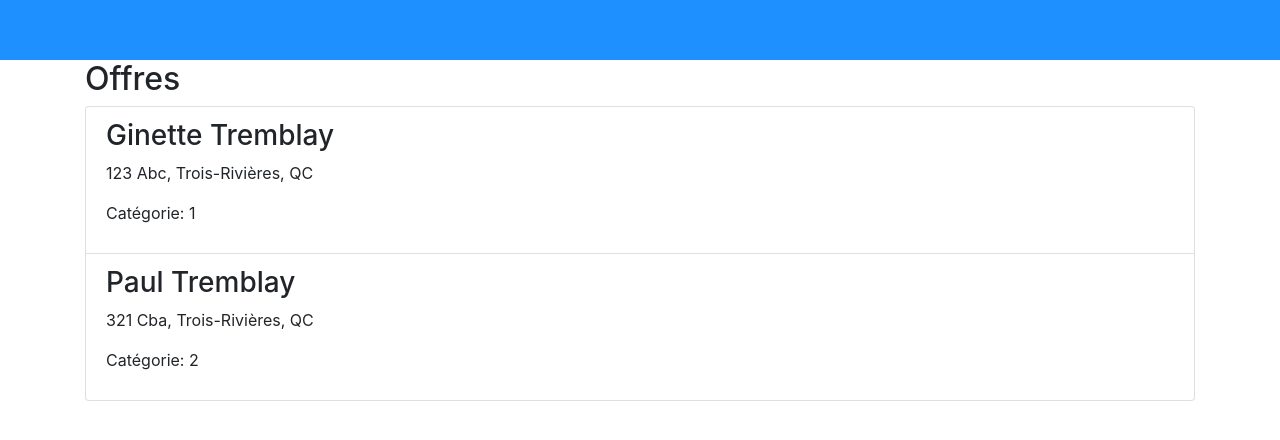
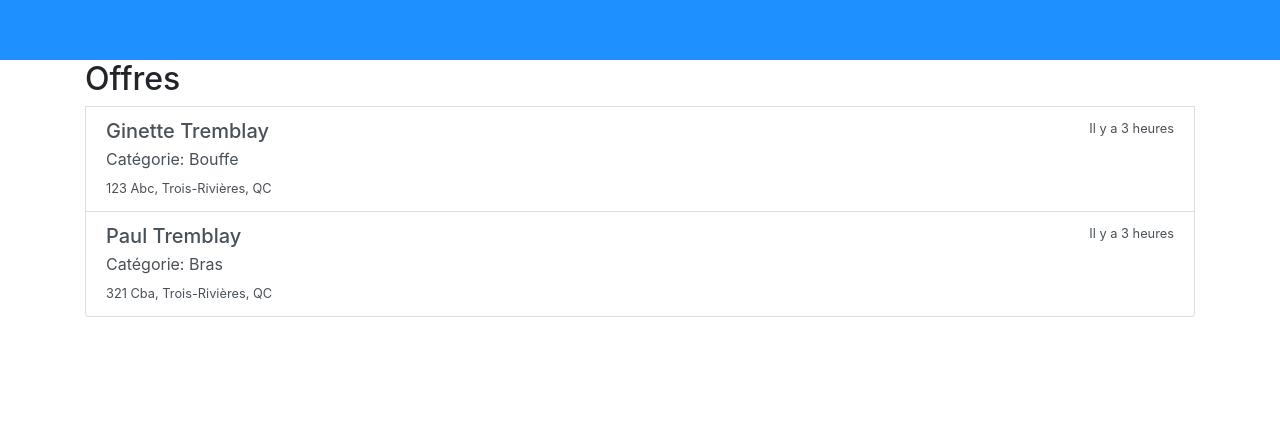
Before and after one commit to Ping-Flood/Ping-Flood, an Angular app in the folder ping-flood-web/: page /main in a window 1280 px wide. Shown: the top 440 px of the page. Built offline with nearby package versions, Linux system fonts and the light colour scheme.

Commit message:
Enhance list appearance

```diff
--- a/ping-flood-web/src/app/components/main-page/main-page.component.html
+++ b/ping-flood-web/src/app/components/main-page/main-page.component.html
@@ -9,19 +9,13 @@
 <div class="container">
   <h2>{{ title }}</h2>
 
-  <ul class="list-group">
-    <li *ngFor="let user of users" class="list-group-item">
-      <h3>
-        {{ user.profile.name }}
-      </h3>
-
-      <p *ngIf="user.profile.address">
-        {{ user.profile.address }}
-      </p>
-
-      <p>
-        Catégorie: {{ user.profile.demand.category }}
-      </p>
-    </li>
-  </ul>
+  <a *ngFor="let user of users" href="main"
+    class="list-group-item list-group-item-action flex-column align-items-start">
+    <div class="d-flex w-100 justify-content-between">
+      <h5 class="mb-1">{{ user.profile.name }}</h5>
+      <small>Il y a 3 heures</small>
+    </div>
+    <p class="mb-1">Catégorie: {{ getTypeDescription(user.profile.demand.category) }}</p>
+    <small *ngIf="user.profile.address">{{ user.profile.address }}</small>
+  </a>
 </div>
--- a/ping-flood-web/src/app/components/main-page/main-page.component.ts
+++ b/ping-flood-web/src/app/components/main-page/main-page.component.ts
@@ -17,4 +17,19 @@ export class MainPageComponent implements OnInit {
   ngOnInit() {
   }
 
+  getTypeDescription(type: number): string {
+    switch (type) {
+      case 1:
+        return "Bouffe";
+
+      case 2:
+        return "Bras";
+
+      case 3:
+        return "Matériaux";
+
+      default:
+        return "Autre";
+    }
+  }
 }
```
